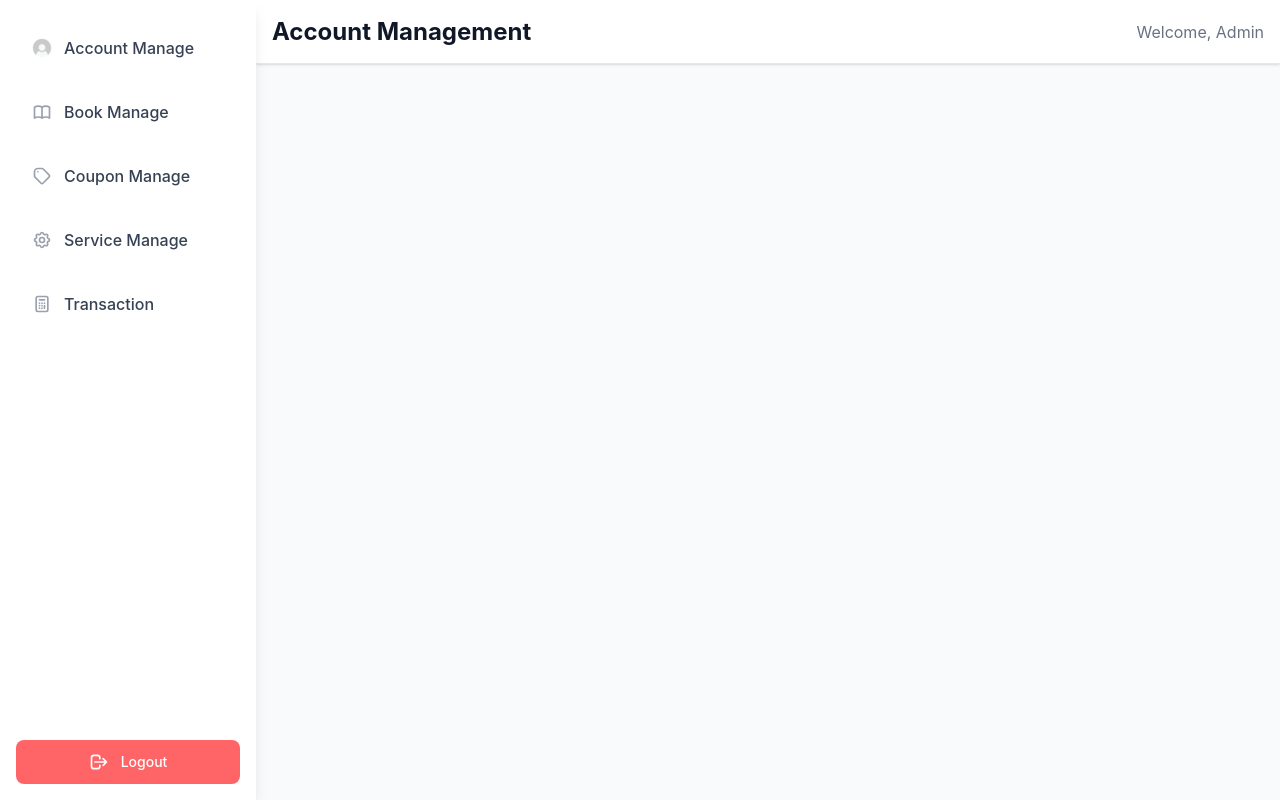
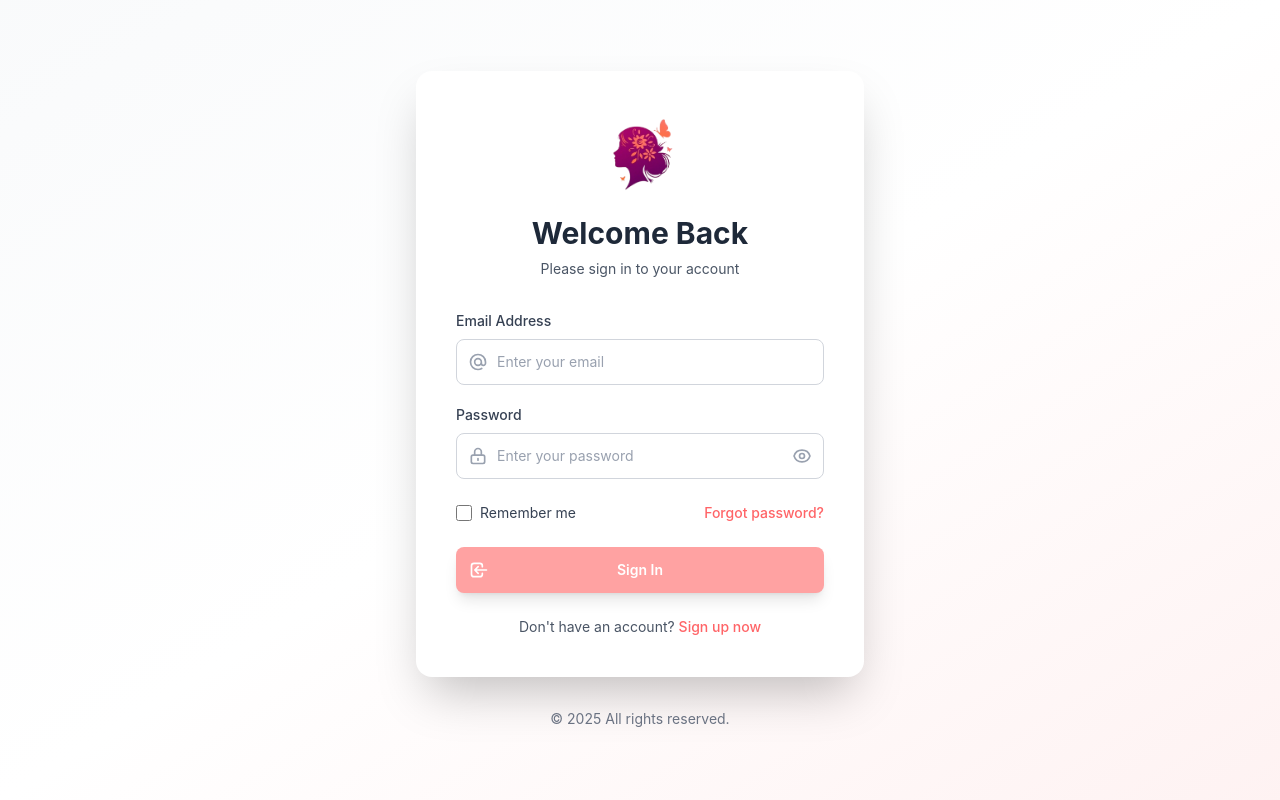
Before and after one commit to Nicks911/React-project, a React (Vite) app: page / in a window 1280 px wide. Built offline with nearby package versions, Linux system fonts and the light colour scheme.

Commit message:
Add Login component and make a login interface

```diff
--- a/src/App.jsx
+++ b/src/App.jsx
@@ -3,6 +3,7 @@ import Navbar from "./Components/FrontEnd/Guest/Navbar"
 // import Navbar from "./Components/FrontEnd/User/Navbar"
 import Footer from "./Components/FrontEnd/Shared/Footer"
 import Home from "./Components/FrontEnd/Shared/Home"
+import Login from "./Components/FrontEnd/Shared/Login"
 
 const App = () => {
   return (
@@ -18,8 +19,12 @@ const App = () => {
       </section> */}
 
       <section>
+        <Login />
+      </section>
+{/*
+      <section>
         <AccountManage />
-      </section>
+      </section> */}
     </div>
   )
 }
--- /dev/null
+++ b/src/Components/FrontEnd/Shared/Login.jsx
@@ -0,0 +1,197 @@
+import { useState } from 'react';
+
+const Login = () => {
+  const [email, setEmail] = useState('');
+  const [password, setPassword] = useState('');
+  const [showPassword, setShowPassword] = useState(false);
+  const [errors, setErrors] = useState({});
+
+  const validateForm = () => {
+    const newErrors = {};
+
+    // Email validation
+    if (!email) {
+      newErrors.email = 'Email is required';
+    } else if (!/\S+@\S+\.\S+/.test(email)) {
+      newErrors.email = 'Please enter a valid email';
+    }
+
+    // Password validation
+    if (!password) {
+      newErrors.password = 'Password is required';
+    } else if (password.length < 6) {
+      newErrors.password = 'Password must be at least 6 characters';
+    }
+
+    setErrors(newErrors);
+    return Object.keys(newErrors).length === 0;
+  };
+
+  const handleSubmit = (e) => {
+    e.preventDefault();
+
+    if (validateForm()) {
+      // Handle login logic here
+      console.log('Login submitted:', { email, password });
+      // Add your authentication logic here
+    }
+  };
+
+  return (
+    <div className="min-h-screen bg-gradient-to-br from-gray-50 via-white to-red-50 flex items-center justify-center py-12 px-4 sm:px-6 lg:px-8">
+      <div className="max-w-md w-full space-y-8">
+        {/* Login Card */}
+        <div className="bg-white rounded-2xl shadow-2xl p-8 sm:p-10">
+          {/* Logo and Header */}
+          <div className="text-center">
+            <div className="flex justify-center mb-6">
+              <img
+                src="/SharedAsset/logo.png"
+                alt="Logo"
+                className="h-20 w-auto"
+              />
+            </div>
+            <h2 className="text-3xl font-bold text-gray-800 mb-2">
+              Welcome Back
+            </h2>
+            <p className="text-gray-600 text-sm">
+              Please sign in to your account
+            </p>
+          </div>
+
+          {/* Login Form */}
+          <form className="mt-8 space-y-6" onSubmit={handleSubmit}>
+            <div className="space-y-5">
+              {/* Email Input */}
+              <div>
+                <label htmlFor="email" className="block text-sm font-medium text-gray-700 mb-2">
+                  Email Address
+                </label>
+                <div className="relative">
+                  <div className="absolute inset-y-0 left-0 pl-3 flex items-center pointer-events-none">
+                    <svg className="h-5 w-5 text-gray-400" fill="none" stroke="currentColor" viewBox="0 0 24 24">
+                      <path strokeLinecap="round" strokeLinejoin="round" strokeWidth="2" d="M16 12a4 4 0 10-8 0 4 4 0 008 0zm0 0v1.5a2.5 2.5 0 005 0V12a9 9 0 10-9 9m4.5-1.206a8.959 8.959 0 01-4.5 1.207" />
+                    </svg>
+                  </div>
+                  <input
+                    id="email"
+                    name="email"
+                    type="email"
+                    autoComplete="email"
+                    value={email}
+                    onChange={(e) => setEmail(e.target.value)}
+                    className={`appearance-none block w-full pl-10 pr-3 py-3 border ${
+                      errors.email ? 'border-red-400' : 'border-gray-300'
+                    } rounded-lg placeholder-gray-400 focus:outline-none focus:ring-2 focus:ring-red-300 focus:border-transparent transition duration-150 ease-in-out sm:text-sm`}
+                    placeholder="Enter your email"
+                  />
+                </div>
+                {errors.email && (
+                  <p className="mt-2 text-sm text-red-600">{errors.email}</p>
+                )}
+              </div>
+
+              {/* Password Input */}
+              <div>
+                <label htmlFor="password" className="block text-sm font-medium text-gray-700 mb-2">
+                  Password
+                </label>
+                <div className="relative">
+                  <div className="absolute inset-y-0 left-0 pl-3 flex items-center pointer-events-none">
+                    <svg className="h-5 w-5 text-gray-400" fill="none" stroke="currentColor" viewBox="0 0 24 24">
+                      <path strokeLinecap="round" strokeLinejoin="round" strokeWidth="2" d="M12 15v2m-6 4h12a2 2 0 002-2v-6a2 2 0 00-2-2H6a2 2 0 00-2 2v6a2 2 0 002 2zm10-10V7a4 4 0 00-8 0v4h8z" />
+                    </svg>
+                  </div>
+                  <input
+                    id="password"
+                    name="password"
+                    type={showPassword ? 'text' : 'password'}
+                    autoComplete="current-password"
+                    value={password}
+                    onChange={(e) => setPassword(e.target.value)}
+                    className={`appearance-none block w-full pl-10 pr-10 py-3 border ${
+                      errors.password ? 'border-red-400' : 'border-gray-300'
+                    } rounded-lg placeholder-gray-400 focus:outline-none focus:ring-2 focus:ring-red-300 focus:border-transparent transition duration-150 ease-in-out sm:text-sm`}
+                    placeholder="Enter your password"
+                  />
+                  <button
+                    type="button"
+                    onClick={() => setShowPassword(!showPassword)}
+                    className="absolute inset-y-0 right-0 pr-3 flex items-center"
+                  >
+                    {showPassword ? (
+                      <svg className="h-5 w-5 text-gray-400 hover:text-gray-600" fill="none" stroke="currentColor" viewBox="0 0 24 24">
+                        <path strokeLinecap="round" strokeLinejoin="round" strokeWidth="2" d="M13.875 18.825A10.05 10.05 0 0112 19c-4.478 0-8.268-2.943-9.543-7a9.97 9.97 0 011.563-3.029m5.858.908a3 3 0 114.243 4.243M9.878 9.878l4.242 4.242M9.88 9.88l-3.29-3.29m7.532 7.532l3.29 3.29M3 3l3.59 3.59m0 0A9.953 9.953 0 0112 5c4.478 0 8.268 2.943 9.543 7a10.025 10.025 0 01-4.132 5.411m0 0L21 21" />
+                      </svg>
+                    ) : (
+                      <svg className="h-5 w-5 text-gray-400 hover:text-gray-600" fill="none" stroke="currentColor" viewBox="0 0 24 24">
+                        <path strokeLinecap="round" strokeLinejoin="round" strokeWidth="2" d="M15 12a3 3 0 11-6 0 3 3 0 016 0z" />
+                        <path strokeLinecap="round" strokeLinejoin="round" strokeWidth="2" d="M2.458 12C3.732 7.943 7.523 5 12 5c4.478 0 8.268 2.943 9.542 7-1.274 4.057-5.064 7-9.542 7-4.477 0-8.268-2.943-9.542-7z" />
+                      </svg>
+                    )}
+                  </button>
+                </div>
+                {errors.password && (
+                  <p className="mt-2 text-sm text-red-600">{errors.password}</p>
+                )}
+              </div>
+            </div>
+
+            {/* Remember Me and Forgot Password */}
+            <div className="flex items-center justify-between">
+              <div className="flex items-center">
+                <input
+                  id="remember-me"
+                  name="remember-me"
+                  type="checkbox"
+                  className="h-4 w-4 text-red-300 focus:ring-red-300 border-gray-300 rounded cursor-pointer"
+                />
+                <label htmlFor="remember-me" className="ml-2 block text-sm text-gray-700 cursor-pointer">
+                  Remember me
+                </label>
+              </div>
+
+              <div className="text-sm">
+                <a href="#" className="font-medium text-red-400 hover:text-red-500 transition duration-150 ease-in-out">
+                  Forgot password?
+                </a>
+              </div>
+            </div>
+
+            {/* Submit Button */}
+            <div>
+              <button
+                type="submit"
+                className="group relative w-full flex justify-center py-3 px-4 border border-transparent text-sm font-semibold rounded-lg text-white bg-red-300 hover:bg-red-400 focus:outline-none focus:ring-2 focus:ring-offset-2 focus:ring-red-300 transition-all duration-300 transform hover:scale-[1.02] shadow-lg"
+              >
+                <span className="absolute left-0 inset-y-0 flex items-center pl-3">
+                  <svg className="h-5 w-5 text-white group-hover:text-white" fill="none" stroke="currentColor" viewBox="0 0 24 24">
+                    <path strokeLinecap="round" strokeLinejoin="round" strokeWidth="2" d="M11 16l-4-4m0 0l4-4m-4 4h14m-5 4v1a3 3 0 01-3 3H6a3 3 0 01-3-3V7a3 3 0 013-3h7a3 3 0 013 3v1" />
+                  </svg>
+                </span>
+                Sign In
+              </button>
+            </div>
+
+            {/* Sign Up Link */}
+            <div className="text-center">
+              <p className="text-sm text-gray-600">
+                Don't have an account?{' '}
+                <a href="#" className="font-medium text-red-400 hover:text-red-500 transition duration-150 ease-in-out">
+                  Sign up now
+                </a>
+              </p>
+            </div>
+          </form>
+        </div>
+
+        {/* Footer Text */}
+        <p className="text-center text-sm text-gray-500">
+          © 2025 All rights reserved.
+        </p>
+      </div>
+    </div>
+  );
+};
+
+export default Login;
```
Also changed, not shown: public/SharedAsset/logo.png (added).
